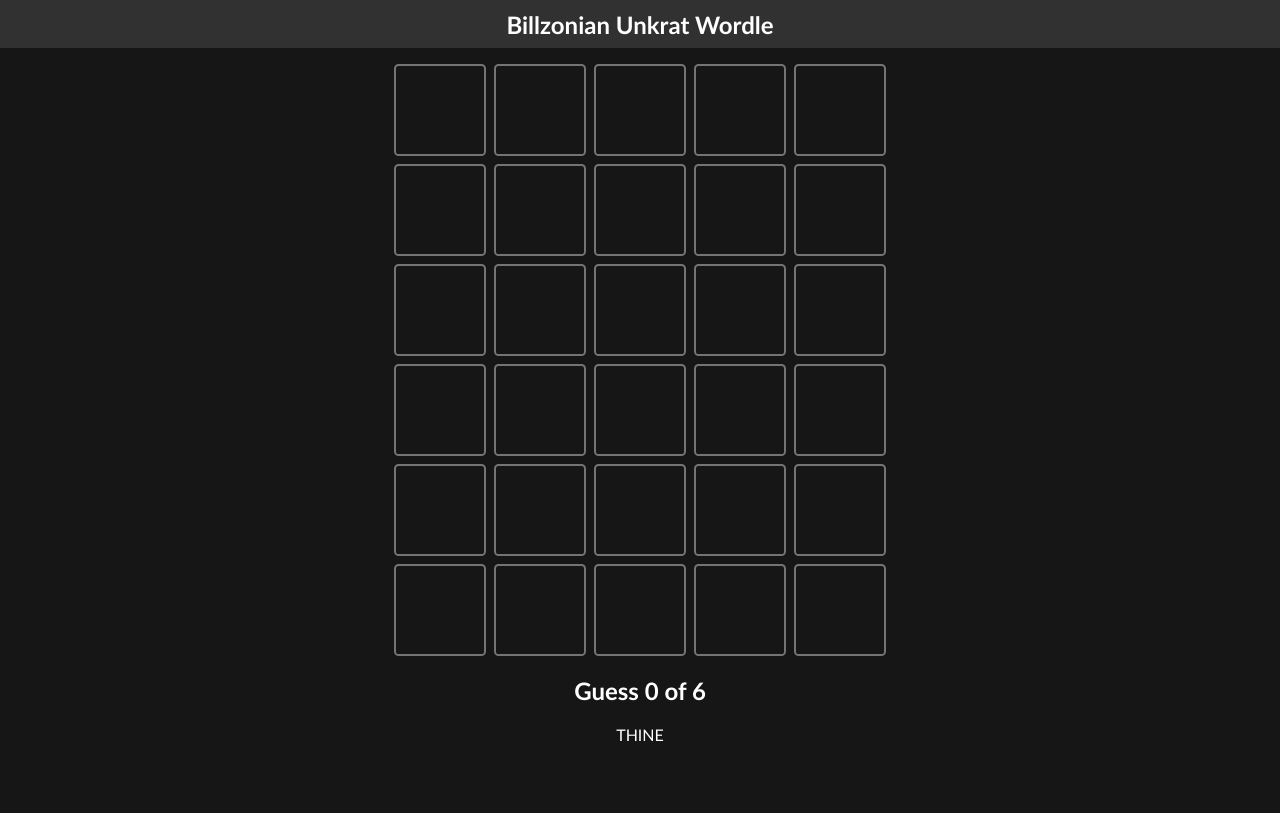
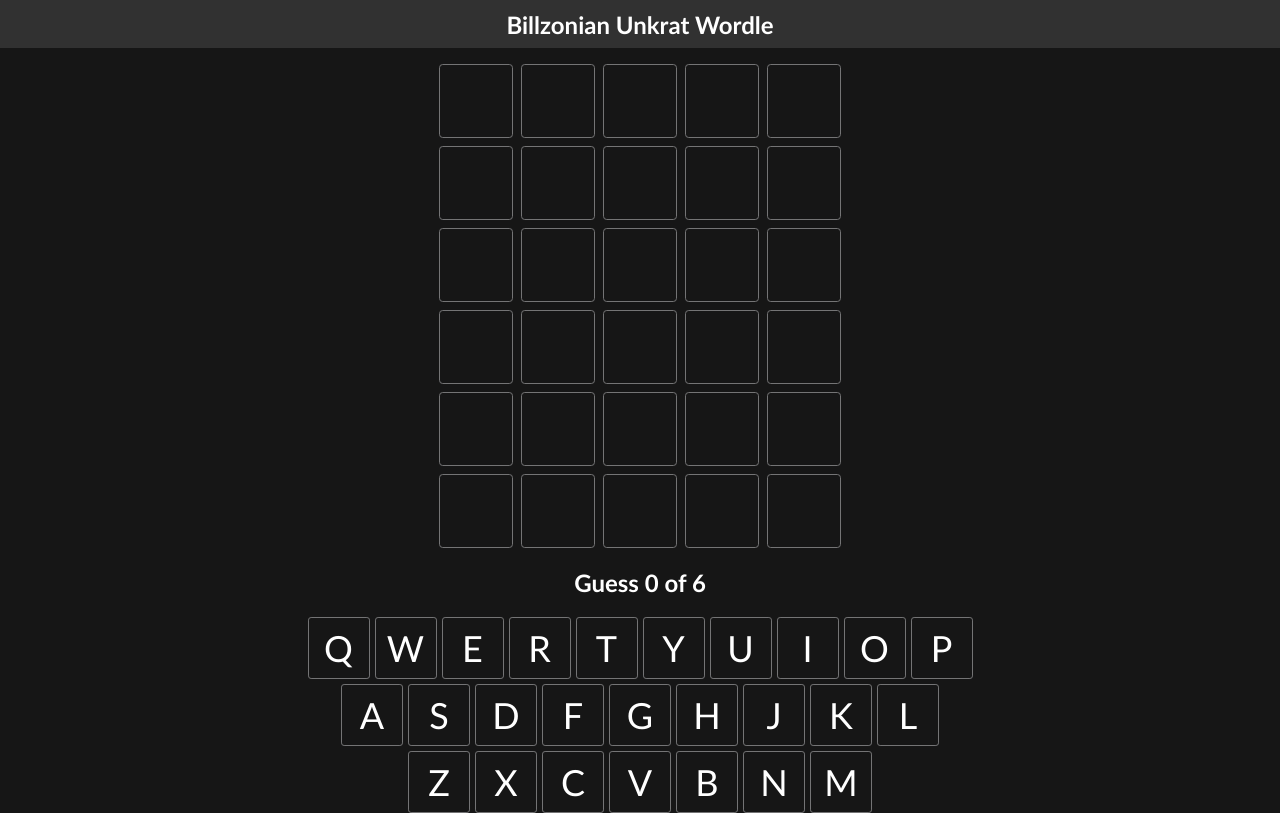
Before and after one commit to SeriousGuy888/BillzonianWordle, a Vue app: page / in a window 1280 px wide. Built offline with nearby package versions, Linux system fonts and the light colour scheme.

Commit message:
wip on screen keyboard and stuff

```diff
--- a/package.json
+++ b/package.json
@@ -9,6 +9,7 @@
   },
   "dependencies": {
     "core-js": "^3.8.3",
+    "mitt": "^3.0.0",
     "sass": "^1.49.9",
     "vue": "^3.2.13"
   },
--- a/src/App.vue
+++ b/src/App.vue
@@ -5,28 +5,34 @@
     :width="store.maxWordLength"
     :height="store.maxGuessCount" />
   <h2>Guess {{ store.guessCount }} of {{ store.maxGuessCount }}</h2>
-  {{ store.currentGuess }}
-  {{ store.targetWord }}
+  <!-- {{ store.targetWord }} -->
+
+  <VirtualKeyboard @type-key="typeKey" />
 </template>
 
 <script lang="ts">
-import { defineComponent } from 'vue'
+import { defineComponent } from "vue"
+import { store } from "@/store"
 import LetterGrid from "./components/LetterGrid.vue"
 import NavHeader from "./components/NavHeader.vue"
-import { store } from "@/store"
+import VirtualKeyboard from "./components/VirtualKeyboard.vue"
 
 export default defineComponent({
   name: "App",
-  components: { LetterGrid, NavHeader },
+  components: {
+    LetterGrid,
+    NavHeader,
+    VirtualKeyboard,
+  },
   mounted() {
-    document.addEventListener("keydown", this.handleKey)
+    document.addEventListener("keydown", this.handleKeyPress)
     store.newGame()
   },
   data() {
     return { store }
   },
   methods: {
-    handleKey(event: KeyboardEvent) {
+    handleKeyPress(event: KeyboardEvent) {
       if(event.ctrlKey || event.altKey || event.shiftKey || event.metaKey)
         return
 
@@ -35,7 +41,10 @@ export default defineComponent({
         return
       }
 
-      switch(event.key) {
+      this.typeKey(event.key)
+    },
+    typeKey(key: string) {
+      switch(key) {
         case "Backspace":
           store.currentGuess = store.currentGuess.slice(0, store.currentGuess.length - 1)
           break
@@ -45,13 +54,13 @@ export default defineComponent({
           store.submitGuess()
           break
         default:
-          if(event.key.length === 1
-              && event.key.match(/[a-z]/i)
+          if(key.length === 1
+              && key.match(/[a-z]/i)
               && store.currentGuess.length < store.maxWordLength)
-            store.currentGuess += event.key.toUpperCase()
+            store.currentGuess += key.toUpperCase()
           break
       }
-    },
+    }
   },
 })
 </script>
--- a/src/assets/global.css
+++ /dev/null
@@ -1,7 +0,0 @@
-body {
-  font-family: Candara, Calibri, Segoe, Segoe UI, Optima, Arial, sans-serif;
-  background-color: #161616;
-	color: #fff;
-  text-align: center;
-  margin: 0;
-}
--- /dev/null
+++ b/src/assets/global.scss
@@ -0,0 +1,32 @@
+body {
+  font-family: Candara, Calibri, Segoe, Segoe UI, Optima, Arial, sans-serif;
+  background-color: #161616;
+	color: #fff;
+  text-align: center;
+  margin: 0;
+}
+
+.cell {
+  font-family: Gill Sans, Gill Sans MT, Calibri, sans-serif;
+
+  display: flex;
+  border: 0.2vmin solid #747475;
+  border-radius: 5%;
+  width: 1em;
+  height: 1em;
+  justify-content: center;
+  align-items: center;
+  background-color: transparent;
+
+  &.grey {
+    background-color: #666;
+  }
+  &.yellow {
+    background-color: #c2a61a;
+    border-color: #8b7507;
+  }
+  &.green {
+    background-color: #538d4e;
+    border-color: #366632;
+  }
+}
--- a/src/components/LetterCell.vue
+++ b/src/components/LetterCell.vue
@@ -1,6 +1,6 @@
 <template>
   <div
-      class="letter-cell"
+      class="cell letter-cell"
       :class="colourClass"
       :style="'--delay: ' + (xIndex * 0.1) + 's'">
     {{ letter }}
@@ -30,19 +30,9 @@ export default defineComponent({
 
 <style scoped lang="scss">
 .letter-cell {
-  font-family: Gill Sans, Gill Sans MT, Calibri, sans-serif;
-
-  display: flex;
-  border: 0.25vmin solid #747475;
-  border-radius: 5%;
-  padding: 2vmin;
-  font-size: 7vmin;
-  width: 1em;
-  height: 1em;
-  justify-content: center;
-  align-items: center;
+  padding: 1.5vmin;
+  font-size: 6vmin;
   font-weight: bold;
-  background-color: transparent;
 
   $time: 1s;
   transition: $time;
@@ -50,18 +40,6 @@ export default defineComponent({
   &.grey, &.yellow, &.green {
     animation: flip-cell $time ease-in;
     animation-delay: var(--delay);
-  }
-
-  &.grey {
-    background-color: #666;
-  }
-  &.yellow {
-    background-color: #c2a61a;
-    border-color: #8b7507;
-  }
-  &.green {
-    background-color: #538d4e;
-    border-color: #366632;
   }
 }
 
--- a/src/components/LetterRow.vue
+++ b/src/components/LetterRow.vue
@@ -33,6 +33,21 @@ export default defineComponent({
   data() {
     return { store }
   },
+  mounted() {
+    if(!this.word)
+      return
+    for(let i in this.word.split("")) {
+      const inc = parseInt(i)
+      const letter = this.word.charAt(inc)
+      const col = this.getCellColour(inc)
+
+      const existingCol = store.letterColours[letter]
+      if(existingCol === "green" || col === "")
+        return
+      if(!existingCol || existingCol === "grey" || existingCol === "yellow" && col !== "grey")
+        store.letterColours[letter] = col
+    }
+  },
   methods: {
     getCellColour(letterIndex: number): ("" | "grey" | "yellow" | "green") {
       const letter = this.word?.charAt(letterIndex)
--- /dev/null
+++ b/src/components/VirtualKeyboard.vue
@@ -0,0 +1,63 @@
+<template>
+  <div class="keyboard">
+    <div class="keyboard-row" v-for="(row, i) in layout" v-bind:key="i">
+      <div class="keyboard-key cell" :class="store.letterColours[letter] ?? ''" v-for="(letter, j) in row"
+        v-bind:key="j" @click="typeKey(letter)">
+        {{ letter }}
+      </div>
+    </div>
+  </div>
+</template>
+
+<script lang="ts">
+import { defineComponent } from "vue"
+import { store } from "@/store"
+
+const layout = [
+  "Q W E R T Y U I O P",
+  "A S D F G H J K L",
+  "Z X C V B N M",
+]
+
+export default defineComponent({
+  name: "VirtualKeyboard",
+  data() {
+    return {
+      store,
+      layout: layout.map(s => s.split(" ")),
+    }
+  },
+  methods: {
+    typeKey(key: string) {
+      this.$emit("type-key", key)
+    }
+  }
+})
+</script>
+
+<style scoped>
+.keyboard {
+  display: flex;
+  flex-direction: column;
+  align-items: center;
+  gap: 5px;
+  vertical-align: bottom;
+  user-select: none;
+}
+
+.keyboard-row {
+  display: flex;
+  flex-direction: row;
+  gap: 5px;
+}
+
+.keyboard-key {
+  padding: 1.5vmin;
+  font-size: 4.5vmin;
+}
+
+.keyboard-key:hover {
+  transition: 100ms;
+  background-color: #72e9e98c;
+}
+</style>
--- a/src/main.ts
+++ b/src/main.ts
@@ -1,5 +1,5 @@
 import { createApp } from "vue"
 import App from "./App.vue"
-import "./assets/global.css"
+import "./assets/global.scss"
 
 createApp(App).mount("#app")
--- a/src/store.ts
+++ b/src/store.ts
@@ -1,6 +1,11 @@
 import { reactive } from "vue";
 import wordlist from "./wordlist"
 
+interface CellColours {
+  [key: string]: ("" | "grey" | "yellow" | "green")
+}
+
+// https://www.raymondcamden.com/2019/10/16/using-indexeddb-with-vuejs
 export const store = reactive({
   maxGuessCount: 6,
   maxWordLength: 5,
@@ -8,8 +13,10 @@ export const store = reactive({
   guessCount: 0,
   currentGuess: "",
   prevGuesses: [] as string[],
+  letterColours: {} as CellColours,
   targetWord: "",
   submitGuess() {
+
     if(this.currentGuess === this.targetWord) {
       alert("thu vik")
       this.isGameOver = true
@@ -19,8 +26,8 @@ export const store = reactive({
     this.currentGuess = ""
     this.guessCount++
 
-    if(this.guessCount >= this.maxGuessCount) {
-      alert("thu misvik")
+    if(!this.isGameOver && this.guessCount >= this.maxGuessCount) {
+      alert(`thu misvik - akrat word: "${this.targetWord}"`)
       this.isGameOver = true
     }
   },
@@ -29,6 +36,7 @@ export const store = reactive({
     this.guessCount = 0
     this.currentGuess = ""
     this.prevGuesses = []
+    this.letterColours = {}
     this.targetWord = this.getTargetWord()
   },
   getTargetWord() {
```
Also changed, not shown: 1 other file (tests, documents, lock files or other folders).
